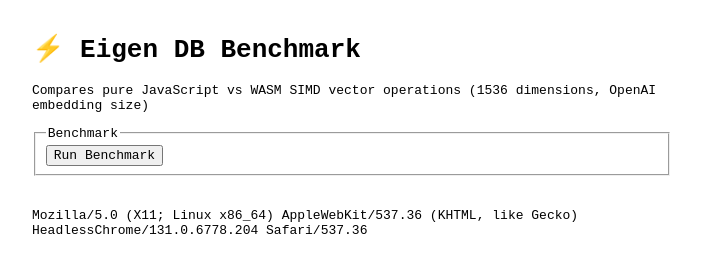
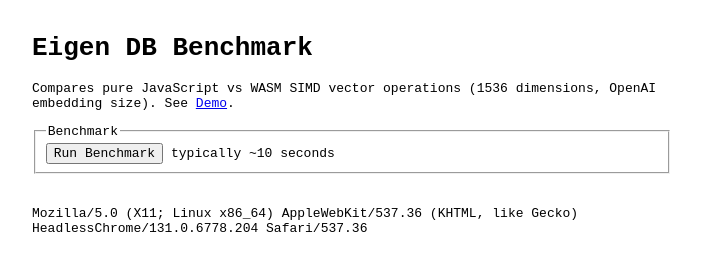
Before and after one commit to chuanqisun/eigen-db, a website built with Vite: page bench.html in a window 1280 px wide. Shown: the whole page, without its empty margins (288-989 px from the left). Built offline with nearby package versions, Linux system fonts and the light colour scheme.

Commit message:
update benchmark pages

```diff
--- a/bench.html
+++ b/bench.html
@@ -10,12 +10,15 @@
     />
   </head>
   <body>
-    <h1>⚡ Eigen DB Benchmark</h1>
-    <p>Compares pure JavaScript vs WASM SIMD vector operations (1536 dimensions, OpenAI embedding size)</p>
+    <h1>Eigen DB Benchmark</h1>
+    <p>
+      Compares pure JavaScript vs WASM SIMD vector operations (1536 dimensions, OpenAI embedding size). See
+      <a href="./index.html">Demo</a>.
+    </p>
 
     <fieldset>
       <legend>Benchmark</legend>
-      <button id="run-btn">Run Benchmark</button>
+      <button id="run-btn">Run Benchmark</button> typically ~10 seconds
     </fieldset>
     <div id="status"></div>
     <div id="results"></div>
```
Also changed, not shown: index.html (+4 -1 lines), src/style.css (+5 -2 lines).
